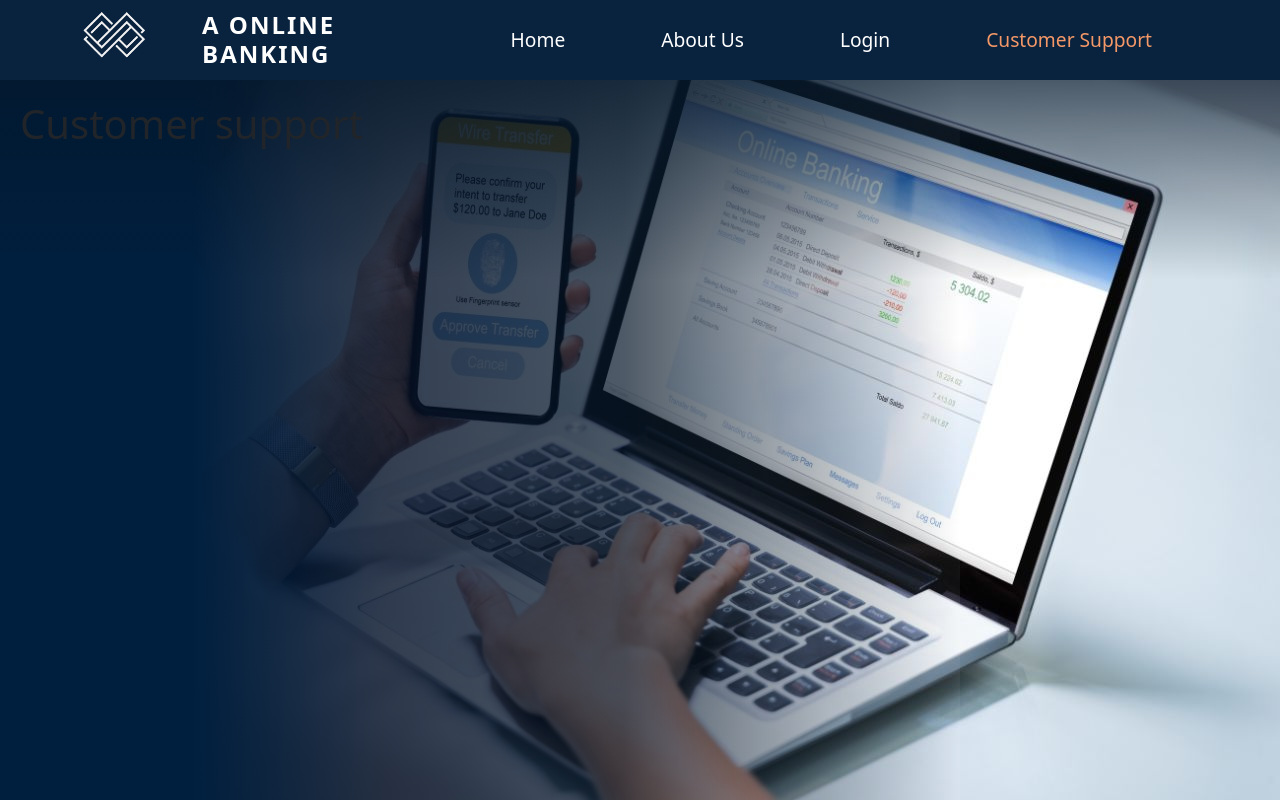
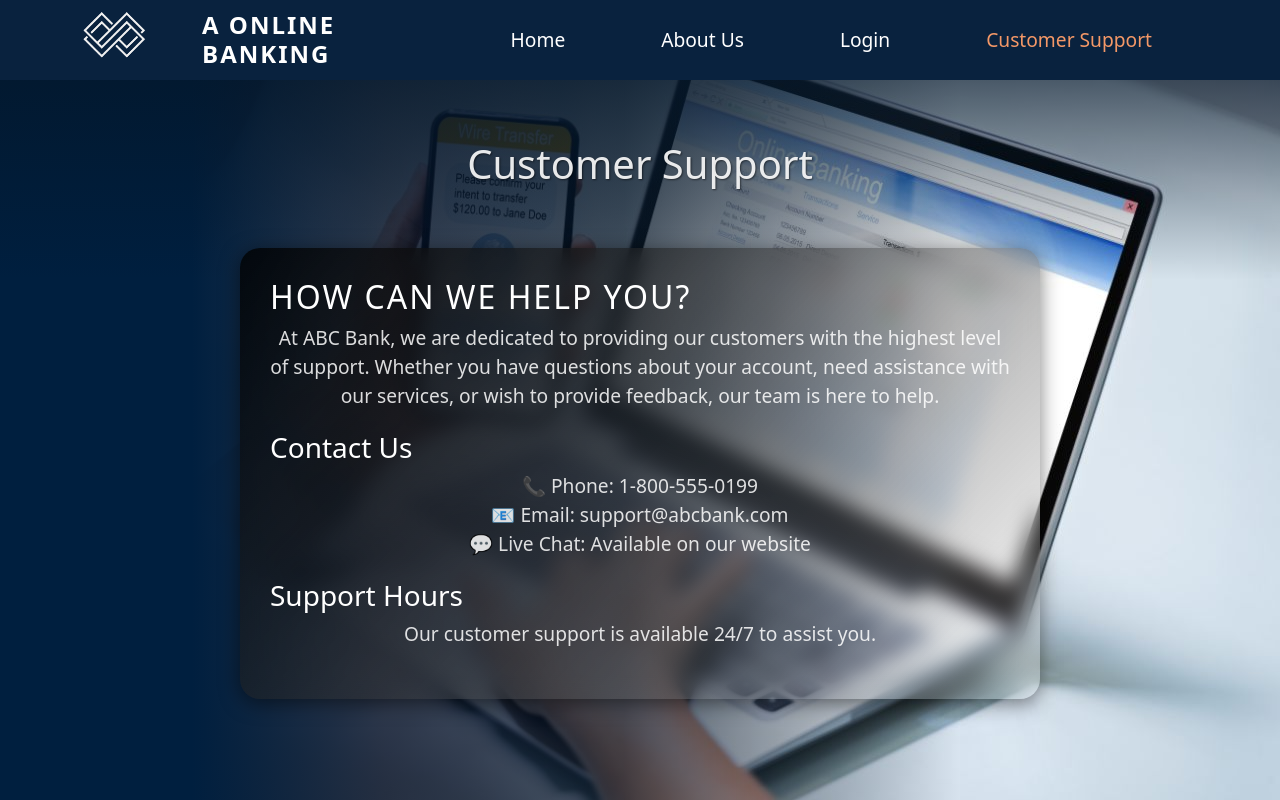
Before and after one commit to seniru-dilmith/Bank-Management-System-Bank-A-front-end, a React (Create React App) app: page /customersupport in a window 1280 px wide. Built offline with nearby package versions, Linux system fonts and the light colour scheme; sample sign-in values are in the browser's storage.

Commit message:
customersupport styles

```diff
--- a/src/pages/CustomerSupport.jsx
+++ b/src/pages/CustomerSupport.jsx
@@ -1,12 +1,54 @@
 import React from "react";
 import HomeNaviBar from '../components/NaviBar/HomeNaviBar';
 import Layout from '../layouts/Layout';
-import useAuth from "../utils/useAuth";
 
 const CustomerSupport = () => {
+  const supportBoxStyle = {
+    background: 'linear-gradient(135deg, rgba(0, 0, 0, 0.8), rgba(255, 255, 255, 0.2))',
+    padding: '30px',
+    borderRadius: '20px',
+    maxWidth: '800px',
+    width: '100%',
+    boxShadow: '0 4px 20px rgba(0, 0, 0, 0.5)',
+    backdropFilter: 'blur(10px)',
+    margin: '40px auto', // Center the box
+  };
+
+  const headingStyle = {
+    fontSize: '2.5em',
+    marginBottom: '20px',
+    color: 'rgba(255, 255, 255, 0.9)',
+    textShadow: '1px 1px 2px rgba(0, 0, 0, 0.5)',
+    textAlign: 'center',
+  };
+
+  const paragraphStyle = {
+    fontSize: '1.2em',
+    lineHeight: '1.5',
+    color: 'rgba(255, 255, 255, 0.85)',
+    marginBottom: '20px',
+  };
+
   return (
-    <Layout NavigationBar={<HomeNaviBar/>}>
-    <h1>Customer support</h1>
+    <Layout NavigationBar={<HomeNaviBar />}>
+      <div style={{ display: 'flex', flexDirection: 'column', alignItems: 'center', padding: '40px 20px' }}>
+        <h1 style={headingStyle}>Customer Support</h1>
+        <div style={supportBoxStyle}>
+          <h2 style={{ color: 'white' }}>How Can We Help You?</h2>
+          <p style={paragraphStyle}>
+            At ABC Bank, we are dedicated to providing our customers with the highest level of support.
+            Whether you have questions about your account, need assistance with our services, or wish to provide feedback, our team is here to help.
+          </p>
+          <h3 style={{ color: 'white' }}>Contact Us</h3>
+          <p style={paragraphStyle}>
+            📞 Phone: 1-800-555-0199<br />
+            📧 Email: support@abcbank.com<br />
+            💬 Live Chat: Available on our website
+          </p>
+          <h3 style={{ color: 'white' }}>Support Hours</h3>
+          <p style={paragraphStyle}>Our customer support is available 24/7 to assist you.</p>
+        </div>
+      </div>
     </Layout>
   );
 };
```
Also changed, not shown: src/pages/homepage.css (deleted, +0 -57 lines).
